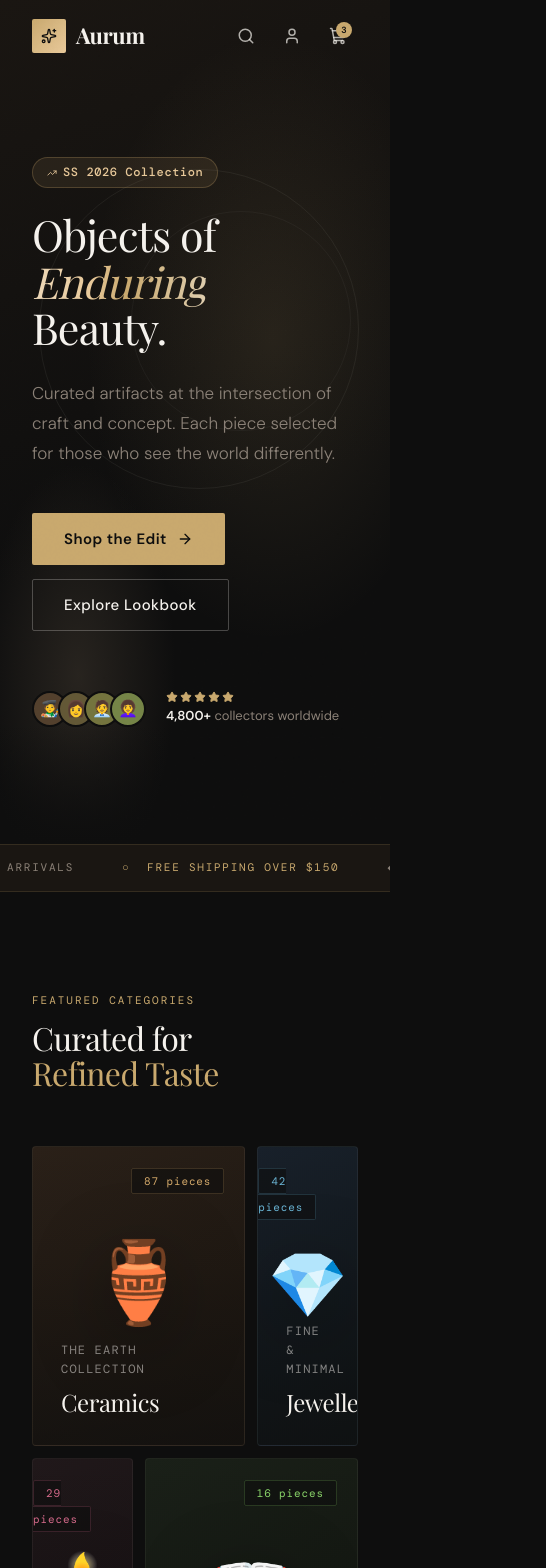
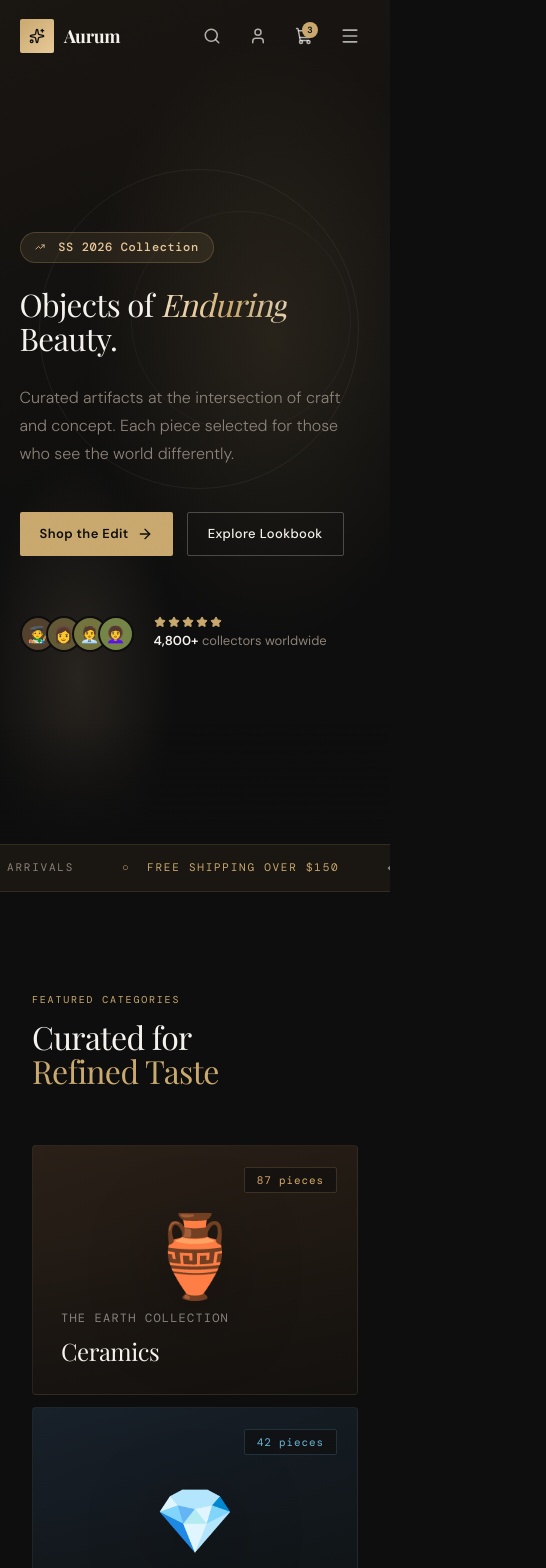
Before and after one commit to Rakibislam22/aurum-demo, a React (Vite) app: page / in a window 390 px wide. Shown: the top 1568 px of the page, 546 px wide, since content can reach past the window. Built offline with nearby package versions, Linux system fonts and the light colour scheme; a web font is replaced by a local one.

Commit message:
Make responsiveness

```diff
--- a/src/App.jsx
+++ b/src/App.jsx
@@ -3,7 +3,7 @@ import {
   Search, ShoppingCart, User, ArrowRight, Star, Shield,
   Truck, Headphones, ChevronLeft, ChevronRight, Mail,
   Sparkles, Zap, Heart,
-  TrendingUp, Package, RotateCcw
+  TrendingUp, Package, RotateCcw, Menu, X
 } from "lucide-react";
 import { IoLogoInstagram, IoLogoTwitter, IoLogoYoutube } from "react-icons/io5";
 
@@ -33,6 +33,7 @@ function FontLoader() {
 function Navigation() {
   const [scrolled, setScrolled] = useState(false);
   const [cartCount] = useState(3);
+  const [mobileMenuOpen, setMobileMenuOpen] = useState(false);
 
   useEffect(() => {
     const onScroll = () => setScrolled(window.scrollY > 40);
@@ -40,10 +41,22 @@ function Navigation() {
     return () => window.removeEventListener("scroll", onScroll);
   }, []);
 
+  // Close menu when scrolling
+  useEffect(() => {
+    if (mobileMenuOpen) {
+      document.body.style.overflow = "hidden";
+    } else {
+      document.body.style.overflow = "auto";
+    }
+    return () => {
+      document.body.style.overflow = "auto";
+    };
+  }, [mobileMenuOpen]);
+
   return (
     <header style={{
       position: "fixed", top: 0, left: 0, right: 0, zIndex: 100,
-      padding: "0 32px",
+      padding: "0 20px",
       transition: "all 0.4s ease",
       ...(scrolled ? {
         background: "rgba(14,14,14,0.82)",
@@ -56,10 +69,11 @@ function Navigation() {
       <nav style={{
         maxWidth: 1280, margin: "0 auto",
         display: "flex", alignItems: "center", justifyContent: "space-between",
-        height: 72
+        height: "72px",
+        gap: "16px"
       }}>
         {/* Logo */}
-        <div style={{ display: "flex", alignItems: "center", gap: 10 }}>
+        <div style={{ display: "flex", alignItems: "center", gap: 10, flex: "0 0 auto" }}>
           <div style={{
             width: 34, height: 34,
             background: "linear-gradient(135deg, var(--accent) 0%, var(--accent2) 100%)",
@@ -70,20 +84,20 @@ function Navigation() {
           </div>
           <span style={{
             fontFamily: tokens.fontDisplay,
-            fontSize: 22, fontWeight: 700,
+            fontSize: "clamp(18px, 3vw, 22px)", fontWeight: 700,
             letterSpacing: "-0.02em", color: "var(--chalk)"
           }}>Aurum</span>
         </div>
 
-        {/* Nav Links */}
-        <div className="hide-mobile" style={{ display: "flex", gap: 36, alignItems: "center" }}>
+        {/* Nav Links - Desktop */}
+        <div className="hide-mobile" style={{ display: "flex", gap: 36, alignItems: "center", justifyContent: "center", flex: 1 }}>
           {["Collections", "New Arrivals", "Lookbook", "About"].map(l => (
             <a key={l} href="#" className="nav-link">{l}</a>
           ))}
         </div>
 
         {/* Actions */}
-        <div style={{ display: "flex", alignItems: "center", gap: 6 }}>
+        <div style={{ display: "flex", alignItems: "center", gap: 6, flex: "0 0 auto" }}>
           {[
             { Icon: Search, label: "search" },
             { Icon: User, label: "account" },
@@ -123,8 +137,50 @@ function Navigation() {
               }}>{cartCount}</span>
             )}
           </button>
+
+          {/* Mobile Menu Toggle */}
+          <button className="show-mobile" onClick={() => setMobileMenuOpen(!mobileMenuOpen)}
+            style={{
+              background: "none", border: "none",
+              color: "rgba(245,242,237,0.7)",
+              width: 40, height: 40, borderRadius: "2px",
+              display: "flex", alignItems: "center", justifyContent: "center",
+              cursor: "pointer", transition: "color 0.2s, background 0.2s"
+            }}
+            onMouseEnter={e => { e.currentTarget.style.color = "var(--chalk)"; e.currentTarget.style.background = "rgba(245,242,237,0.06)"; }}
+            onMouseLeave={e => { e.currentTarget.style.color = "rgba(245,242,237,0.7)"; e.currentTarget.style.background = "none"; }}
+          >
+            {mobileMenuOpen ? <X size={20} /> : <Menu size={20} />}
+          </button>
         </div>
       </nav>
+
+      {/* Mobile Menu */}
+      {mobileMenuOpen && (
+        <div style={{
+          position: "absolute", top: "72px", left: 0, right: 0,
+          background: "rgba(14,14,14,0.95)",
+          backdropFilter: "blur(24px)",
+          borderBottom: "1px solid rgba(201,169,110,0.12)",
+          padding: "24px 20px",
+          display: "flex", flexDirection: "column", gap: 16
+        }}>
+          {["Collections", "New Arrivals", "Lookbook", "About"].map(l => (
+            <a key={l} href="#" style={{
+              color: "rgba(245,242,237,0.8)",
+              textDecoration: "none",
+              fontSize: "15px",
+              fontWeight: 500,
+              paddingBottom: "8px",
+              borderBottom: "1px solid rgba(245,242,237,0.1)",
+              transition: "color 0.2s"
+            }}
+              onMouseEnter={e => e.currentTarget.style.color = "var(--accent)"}
+              onMouseLeave={e => e.currentTarget.style.color = "rgba(245,242,237,0.8)"}
+            >{l}</a>
+          ))}
+        </div>
+      )}
     </header>
   );
 }
@@ -136,7 +192,8 @@ function HeroSection() {
       minHeight: "100vh",
       display: "flex", alignItems: "center",
       position: "relative", overflow: "hidden",
-      padding: "120px 32px 80px"
+      padding: "clamp(80px, 15vh, 120px) clamp(16px, 5vw, 32px) clamp(40px, 10vh, 80px)",
+      background: "#0e0e0e"
     }}>
       {/* Background gradient mesh */}
       <div style={{
@@ -145,7 +202,8 @@ function HeroSection() {
           radial-gradient(ellipse 80% 60% at 70% 40%, rgba(201,169,110,0.12) 0%, transparent 60%),
           radial-gradient(ellipse 50% 50% at 20% 80%, rgba(46,41,35,0.8) 0%, transparent 50%),
           linear-gradient(160deg, #1a1612 0%, #0e0e0e 60%)
-        `
+        `,
+        pointerEvents: "none"
       }} />
 
       {/* Decorative lines */}
@@ -162,68 +220,29 @@ function HeroSection() {
         borderRadius: "50%", pointerEvents: "none"
       }} />
 
-      {/* Floating product card */}
-      <div className="animate-float hide-mobile" style={{
-        position: "absolute", right: "8%", top: "50%",
-        transform: "translateY(-50%)",
-        width: 280,
+      <div style={{
+        maxWidth: 1280,
+        margin: "0 auto",
+        width: "100%",
+        position: "relative",
+        zIndex: 1,
+        minHeight: "500px",
+        display: "flex",
+        alignItems: "center"
       }}>
-        <div style={{
-          borderRadius: 6,
-          overflow: "hidden",
-          boxShadow: "0 40px 80px rgba(0,0,0,0.6)",
-          border: "1px solid rgba(201,169,110,0.2)"
-        }}>
-          <div style={{
-            height: 320,
-            background: "linear-gradient(145deg, #2a2420 0%, #1a1410 100%)",
-            display: "flex", alignItems: "center", justifyContent: "center",
-            fontSize: 80
-          }}>🏺</div>
-          <div style={{ padding: "20px", background: "var(--mid)" }}>
-            <div className="tag-pill" style={{ marginBottom: 10 }}>
-              <Zap size={9} /> New Season
-            </div>
-            <p style={{ fontFamily: tokens.fontDisplay, fontSize: 18, marginBottom: 4 }}>
-              Artisan Vessel No. 7
-            </p>
-            <div style={{ display: "flex", justifyContent: "space-between", alignItems: "center" }}>
-              <span style={{ color: "var(--accent)", fontWeight: 600, fontSize: 17 }}>$248</span>
-              <div style={{ display: "flex", gap: 2 }}>
-                {[...Array(5)].map((_, i) => (
-                  <Star key={i} size={11} fill="#c9a96e" color="#c9a96e" />
-                ))}
-              </div>
-            </div>
-          </div>
-        </div>
-        {/* Floating badge */}
-        <div style={{
-          position: "absolute", top: -16, left: -16,
-          background: "var(--accent)",
-          color: "var(--ink)",
-          borderRadius: 2,
-          padding: "8px 14px",
-          fontSize: 12, fontWeight: 700,
-          fontFamily: tokens.fontMono,
-          letterSpacing: "0.06em",
-          boxShadow: "0 8px 24px rgba(201,169,110,0.4)"
-        }}>★ TRENDING</div>
-      </div>
 
-      {/* Content */}
-      <div style={{ maxWidth: 1280, margin: "0 auto", width: "100%", position: "relative", zIndex: 1 }}>
-        <div style={{ maxWidth: 640 }}>
+        {/* Left Side Content */}
+        <div style={{ maxWidth: "clamp(340px, 50vw, 640px)", position: "relative", zIndex: 2 }}>
           <div className="animate-fade-up opacity-0-init stagger-1" style={{ marginBottom: 24 }}>
             <span className="tag-pill" style={{ alignItems: "center", display: "inline-flex" }}>
               <TrendingUp size={10} style={{ verticalAlign: "middle" }} />
-              SS 2026 Collection
+              &nbsp;SS 2026 Collection
             </span>
           </div>
 
           <h1
             className="display-text animate-fade-up opacity-0-init stagger-2 hero-title"
-            style={{ fontSize: "clamp(52px, 7.5vw, 98px)", marginBottom: 28 }}
+            style={{ fontSize: "clamp(36px, 5.5vw, 84px)", marginBottom: 28, lineHeight: 1.1 }}
           >
             Objects of{" "}
             <em className="shimmer-text" style={{ fontStyle: "italic" }}>
@@ -233,9 +252,9 @@ function HeroSection() {
           </h1>
 
           <p className="animate-fade-up opacity-0-init stagger-3" style={{
-            fontSize: 17, color: "var(--stone)",
+            fontSize: 16, color: "var(--stone)",
             lineHeight: 1.75, marginBottom: 44,
-            maxWidth: 480, fontWeight: 300
+            maxWidth: 460, fontWeight: 300
           }}>
             Curated artifacts at the intersection of craft and concept.
             Each piece selected for those who see the world differently.
@@ -278,13 +297,65 @@ function HeroSection() {
             </div>
           </div>
         </div>
+
+        <div className="animate-float hide-mobile" style={{
+          position: "absolute",
+          right: "0px",
+          bottom: "20px",
+          width: "clamp(240px, 22vw, 290px)",
+          zIndex: 1
+        }}>
+          <div style={{
+            borderRadius: 6,
+            overflow: "hidden",
+            boxShadow: "0 40px 80px rgba(0,0,0,0.6)",
+            border: "1px solid rgba(201,169,110,0.2)"
+          }}>
+            <div style={{
+              height: "clamp(240px, 25vh, 320px)",
+              background: "linear-gradient(145deg, #2a2420 0%, #1a1410 100%)",
+              display: "flex", alignItems: "center", justifyContent: "center",
+              fontSize: 80
+            }}>🏺</div>
+            <div style={{ padding: "20px", background: "var(--mid)" }}>
+              <div className="tag-pill" style={{ marginBottom: 10 }}>
+                <Zap size={9} /> New Season
+              </div>
+              <p style={{ fontFamily: tokens.fontDisplay, fontSize: 18, marginBottom: 4 }}>
+                Artisan Vessel No. 7
+              </p>
+              <div style={{ display: "flex", justifyContent: "space-between", alignItems: "center" }}>
+                <span style={{ color: "var(--accent)", fontWeight: 600, fontSize: 17 }}>$248</span>
+                <div style={{ display: "flex", gap: 2 }}>
+                  {[...Array(5)].map((_, i) => (
+                    <Star key={i} size={11} fill="#c9a96e" color="#c9a96e" />
+                  ))}
+                </div>
+              </div>
+            </div>
+          </div>
+          {/* Floating badge */}
+          <div style={{
+            position: "absolute", top: -16, left: -16,
+            background: "var(--accent)",
+            color: "var(--ink)",
+            borderRadius: 2,
+            padding: "8px 14px",
+            fontSize: 12, fontWeight: 700,
+            fontFamily: tokens.fontMono,
+            letterSpacing: "0.06em",
+            boxShadow: "0 8px 24px rgba(201,169,110,0.4)"
+          }}>★ TRENDING</div>
+        </div>
+
       </div>
 
       {/* Bottom fade */}
       <div style={{
         position: "absolute", bottom: 0, left: 0, right: 0, height: 120,
         background: "linear-gradient(to top, var(--ink), transparent)",
-        pointerEvents: "none"
+        pointerEvents: "none",
+        zIndex: 2
       }} />
     </section>
   );
@@ -363,12 +434,7 @@ function BentoGrid() {
         </a>
       </div>
 
-      <div style={{
-        display: "grid",
-        gridTemplateColumns: "repeat(3, 1fr)",
-        gridTemplateRows: "300px 280px",
-        gap: 12
-      }}>
+      <div className="bento-grid" style={{ gap: 12 }}>
         {BENTO_ITEMS.map((item) => (
           <div key={item.id} className="bento-card" style={{
             gridColumn: item.col,
@@ -441,7 +507,7 @@ const VALUES = [
 function ValueProps() {
   return (
     <section style={{
-      padding: "80px 32px",
+      padding: "clamp(40px, 8vw, 80px) clamp(16px, 5vw, 32px)",
       background: "var(--deep)",
       borderTop: "1px solid rgba(245,242,237,0.04)",
       borderBottom: "1px solid rgba(245,242,237,0.04)"
@@ -449,7 +515,7 @@ function ValueProps() {
       <div style={{ maxWidth: 1280, margin: "0 auto" }}>
         <div style={{
           display: "grid",
-          gridTemplateColumns: "repeat(auto-fit, minmax(220px, 1fr))",
+          gridTemplateColumns: "repeat(auto-fit, minmax(200px, 1fr))",
           gap: 2
         }}>
           {VALUES.map(({ Icon, title, desc, color }, i) => (
@@ -463,7 +529,7 @@ function ValueProps() {
               }}>
                 <Icon size={20} color={color} />
               </div>
-              <h4 style={{ fontSize: 16, fontWeight: 600, marginBottom: 10 }}>{title}</h4>
+              <h4 style={{ fontSize: "clamp(14px, 2vw, 16px)", fontWeight: 600, marginBottom: 10 }}>{title}</h4>
               <p style={{ fontSize: 14, color: "var(--stone)", lineHeight: 1.65 }}>{desc}</p>
             </div>
           ))}
@@ -501,26 +567,26 @@ function Testimonials() {
   const t = TESTIMONIALS[idx];
 
   return (
-    <section style={{ padding: "100px 32px", maxWidth: 1280, margin: "0 auto" }}>
-      <div style={{ textAlign: "center", marginBottom: 60 }}>
+    <section style={{ padding: "clamp(40px, 8vw, 100px) clamp(16px, 5vw, 32px)", maxWidth: 1280, margin: "0 auto" }}>
+      <div style={{ textAlign: "center", marginBottom: "clamp(40px, 8vw, 60px)" }}>
         <p className="section-label" style={{ marginBottom: 12 }}>What Collectors Say</p>
-        <h2 className="display-text" style={{ fontSize: "clamp(28px, 3.5vw, 46px)" }}>
+        <h2 className="display-text" style={{ fontSize: "clamp(24px, 5vw, 46px)" }}>
           Voices of the Community
         </h2>
       </div>
 
       <div style={{ maxWidth: 720, margin: "0 auto", position: "relative" }}>
-        <div className="testimonial-card" style={{ textAlign: "center", position: "relative" }}>
+        <div className="testimonial-card" style={{ textAlign: "center", position: "relative", padding: "clamp(24px, 5vw, 40px)" }}>
           {/* Quote mark */}
           <div style={{
             fontFamily: tokens.fontDisplay,
-            fontSize: 80, lineHeight: 0.8,
+            fontSize: "clamp(48px, 10vw, 80px)", lineHeight: 0.8,
             color: "var(--accent)", opacity: 0.25,
             marginBottom: 20, userSelect: "none"
           }}>"</div>
 
           <p style={{
-            fontSize: 18, lineHeight: 1.8,
+            fontSize: "clamp(16px, 3vw, 18px)", lineHeight: 1.8,
             color: "rgba(245,242,237,0.85)",
             fontStyle: "italic",
             fontFamily: tokens.fontDisplay,
@@ -535,13 +601,13 @@ function Testimonials() {
           </div>
 
           {/* Author */}
-          <div style={{ display: "flex", alignItems: "center", justifyContent: "center", gap: 14 }}>
+          <div style={{ display: "flex", alignItems: "center", justifyContent: "center", gap: 14, flexWrap: "wrap" }}>
             <div style={{
               width: 48, height: 48, borderRadius: "50%",
               background: "var(--mid)",
               border: "2px solid var(--accent)",
               display: "flex", alignItems: "center", justifyContent: "center",
-              fontSize: 22
+              fontSize: 22, flexShrink: 0
             }}>{t.avatar}</div>
             <div style={{ textAlign: "left" }}>
               <p style={{ fontWeight: 600, fontSize: 15 }}>{t.name}</p>
@@ -551,7 +617,7 @@ function Testimonials() {
         </div>
 
         {/* Navigation */}
-        <div style={{ display: "flex", justifyContent: "center", gap: 12, marginTop: 32, alignItems: "center" }}>
+        <div style={{ display: "flex", justifyContent: "center", gap: "clamp(8px, 2vw, 12px)", marginTop: "clamp(24px, 5vw, 32px)", alignItems: "center", flexWrap: "wrap" }}>
           <button onClick={prev} style={{
             width: 40, height: 40, borderRadius: 2,
             background: "none", border: "1px solid rgba(245,242,237,0.12)",
@@ -603,11 +669,11 @@ function Newsletter() {
   };
 
   return (
-    <section style={{ padding: "80px 32px" }}>
+    <section style={{ padding: "clamp(40px, 8vw, 80px) clamp(16px, 5vw, 32px)" }}>
       <div style={{ maxWidth: 1280, margin: "0 auto" }}>
         <div className="glass" style={{
           borderRadius: 6,
-          padding: "72px 60px",
+          padding: "clamp(36px, 8vw, 72px) clamp(24px, 5vw, 60px)",
           background: "linear-gradient(135deg, rgba(201,169,110,0.08) 0%, rgba(26,22,18,0.4) 100%)",
           backdropFilter: "blur(24px)",
           position: "relative", overflow: "hidden"
@@ -623,16 +689,16 @@ function Newsletter() {
 
           <div style={{ maxWidth: 560, position: "relative", zIndex: 1 }}>
             <p className="section-label" style={{ marginBottom: 16 }}>Join the Inner Circle</p>
-            <h2 className="display-text" style={{ fontSize: "clamp(28px, 3.5vw, 44px)", marginBottom: 16 }}>
+            <h2 className="display-text" style={{ fontSize: "clamp(24px, 5vw, 44px)", marginBottom: 16 }}>
               Early Access & Exclusive Drops
             </h2>
-            <p style={{ color: "var(--stone)", marginBottom: 36, lineHeight: 1.7, fontSize: 15 }}>
+            <p style={{ color: "var(--stone)", marginBottom: 36, lineHeight: 1.7, fontSize: "clamp(14px, 2vw, 15px)" }}>
               Subscribe to receive priority access to new collections, private sales,
               and curatorial notes from our selection team.
             </p>
 
             {!submitted ? (
-              <div style={{ display: "flex", gap: 8 }}>
+              <div style={{ display: "flex", gap: 8, flexWrap: "wrap" }}>
                 <input
                   className="input-field"
                   type="email"
@@ -640,9 +706,9 @@ function Newsletter() {
                   value={email}
                   onChange={e => setEmail(e.target.value)}
                   onKeyDown={e => e.key === "Enter" && handleSubmit()}
-                  style={{ flex: 1 }}
+                  style={{ flex: "1 1 auto", minWidth: "200px" }}
                 />
-                <button className="btn-primary" onClick={handleSubmit} style={{ whiteSpace: "nowrap" }}>
+                <button className="btn-primary" onClick={handleSubmit} style={{ whiteSpace: "nowrap", flex: "0 1 auto" }}>
                   Subscribe <Mail size={15} />
                 </button>
               </div>
@@ -653,7 +719,8 @@ function Newsletter() {
                 background: "rgba(138,212,106,0.1)",
                 border: "1px solid rgba(138,212,106,0.25)",
                 borderRadius: 2,
-                color: "#8ad46a"
+                color: "#8ad46a",
+                flexWrap: "wrap"
               }}>
                 <Sparkles size={18} />
                 <span style={{ fontWeight: 500 }}>Welcome to the Inner Circle. Watch your inbox.</span>
@@ -690,13 +757,13 @@ function Footer() {
     <footer style={{
       background: "var(--deep)",
       borderTop: "1px solid rgba(245,242,237,0.06)",
-      padding: "80px 32px 40px"
+      padding: "clamp(40px, 8vw, 80px) clamp(16px, 5vw, 32px) clamp(24px, 5vw, 40px)"
     }}>
       <div style={{ maxWidth: 1280, margin: "0 auto" }}>
         <div style={{
           display: "grid",
-          gridTemplateColumns: "2fr 1fr 1fr 1fr",
-          gap: 48, marginBottom: 64
+          gridTemplateColumns: "repeat(auto-fit, minmax(240px, 1fr))",
+          gap: "clamp(24px, 5vw, 48px)", marginBottom: "clamp(40px, 8vw, 64px)"
         }}>
           {/* Brand column */}
           <div>
@@ -711,14 +778,14 @@ function Footer() {
               </div>
               <span style={{
                 fontFamily: tokens.fontDisplay,
-                fontSize: 22, fontWeight: 700, letterSpacing: "-0.02em"
+                fontSize: "clamp(18px, 3vw, 22px)", fontWeight: 700, letterSpacing: "-0.02em"
               }}>Aurum</span>
             </div>
             <p style={{ fontSize: 14, color: "var(--stone)", lineHeight: 1.8, maxWidth: 260, marginBottom: 28 }}>
               Curated objects for lives lived with intention.
               Beauty at the intersection of craft and concept.
             </p>
-            <div style={{ display: "flex", gap: 10 }}>
+            <div style={{ display: "flex", gap: 10, flexWrap: "wrap" }}>
               {[IoLogoInstagram, IoLogoTwitter, IoLogoYoutube].map((Icon, i) => (
                 <a key={i} href="#" style={{
                   width: 36, height: 36, borderRadius: 2,
@@ -761,7 +828,7 @@ function Footer() {
           <p style={{ fontSize: 13, color: "var(--stone)" }}>
             © 2026 Aurum Studio Ltd. All rights reserved.
           </p>
-          <div style={{ display: "flex", gap: 28 }}>
+          <div style={{ display: "flex", gap: "clamp(16px, 3vw, 28px)", flexWrap: "wrap" }}>
             {["Privacy Policy", "Terms of Service", "Cookie Settings"].map(l => (
               <a key={l} href="#" style={{
                 fontSize: 13, color: "var(--stone)", textDecoration: "none",
--- a/src/index.css
+++ b/src/index.css
@@ -447,7 +447,103 @@ body {
         display: none !important;
     }
 
+    .show-mobile {
+        display: flex !important;
+    }
+
     .hero-title {
-        font-size: clamp(42px, 11vw, 88px) !important;
+        font-size: clamp(36px, 9vw, 80px) !important;
+    }
+
+    .btn-primary,
+    .btn-ghost {
+        padding: 12px 24px;
+        font-size: 14px;
+        gap: 8px;
+    }
+
+    .btn-primary::after {
+        display: none;
+    }
+
+    .testimonial-card {
+        padding: clamp(20px, 5vw, 40px);
+    }
+
+    .value-card {
+        padding: clamp(20px, 4vw, 36px);
+    }
+
+    .input-field {
+        padding: 12px 16px;
+        font-size: 14px;
     }
 }
+
+@media (max-width: 640px) {
+    html {
+        font-size: 15px;
+    }
+
+    .hero-title {
+        font-size: clamp(28px, 8vw, 56px) !important;
+    }
+
+    .display-text {
+        font-size: clamp(20px, 6vw, 48px);
+    }
+
+    .nav-link {
+        font-size: 13px;
+    }
+
+    .btn-primary,
+    .btn-ghost {
+        padding: 11px 20px;
+        font-size: 13px;
+    }
+
+    .section-label {
+        font-size: 10px;
+    }
+
+    .bento-grid-container {
+        gap: 8px !important;
+    }
+
+    .footer-link {
+        font-size: 13px;
+        margin-bottom: 10px;
+    }
+}
+
+@media (min-width: 769px) {
+    .show-mobile {
+        display: none !important;
+    }
+}
+
+/* Bento grid: mobile-first column, switches to 3-column grid on larger screens */
+.bento-grid {
+    display: flex;
+    flex-direction: column;
+    gap: 12px;
+}
+
+.bento-grid .bento-card {
+    min-height: 250px;
+    position: relative;
+}
+
+@media (min-width: 900px) {
+    .bento-grid {
+        display: grid;
+        grid-template-columns: repeat(3, 1fr);
+        grid-template-rows: 300px 280px;
+        gap: 12px;
+    }
+
+    .bento-grid .bento-card {
+        min-height: auto;
+    }
+}
```
